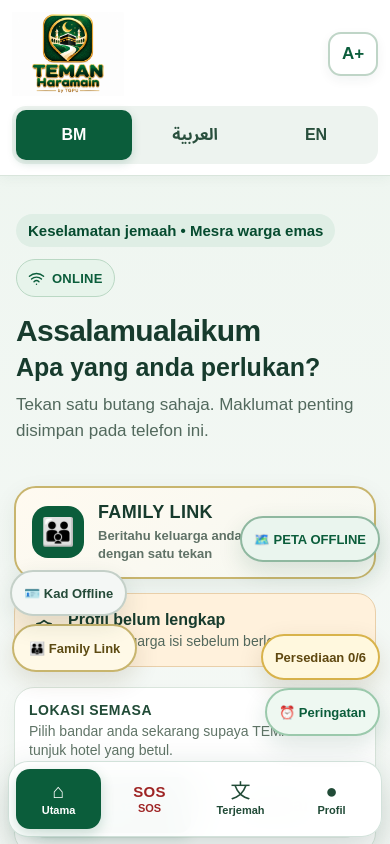
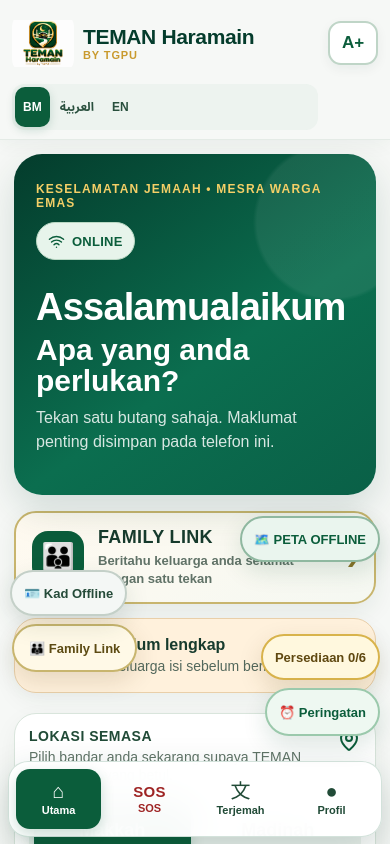
Before and after one commit to MamduhSaffin/TEMAN-Haramain-by-TGPU, a React (Vite) app: page / in a window 390 px wide. Shown: the top 844 px of the page. Built offline with nearby package versions, Linux system fonts and the light colour scheme.

Commit message:
Align TEMAN mobile shell with TGPU design system

```diff
--- a/src/styles.css
+++ b/src/styles.css
@@ -186,3 +186,66 @@ button:disabled{cursor:not-allowed}
   html{scroll-behavior:auto}
   *,*::before,*::after{transition:none!important;animation:none!important}
 }
+
+
+/* TGPU unified mobile shell — TEMAN Haramain.
+   Keeps TEMAN's senior-first safety controls while aligning the visual system
+   with SATU, Muthabbit, Wellness and Iqra. */
+:root{--tgpu-gold:#c99a2e;--tgpu-deep:#043c2c;--tgpu-bg:#f6f8f6}
+@media(max-width:640px){
+ body{background:var(--tgpu-bg)}
+ .shell{padding-bottom:calc(92px + env(safe-area-inset-bottom))}
+ .topbar{
+   position:sticky;top:0;z-index:70;
+   display:grid;grid-template-columns:minmax(0,1fr) auto;align-items:center;
+   padding:max(8px,env(safe-area-inset-top)) 14px 9px;
+   background:rgba(246,248,246,.97);border-bottom:1px solid #e4ebe6;
+   box-shadow:0 4px 18px rgba(4,60,44,.05);backdrop-filter:blur(16px)
+ }
+ .brand{min-width:0!important;gap:9px}
+ .brand .mark{width:62px!important;height:62px!important;flex:0 0 62px!important;border-radius:15px!important}
+ .brand>div:last-child{display:block!important;min-width:0}
+ .brand strong{font-size:21px;line-height:1;color:var(--tgpu-deep);letter-spacing:-.35px}
+ .brand span{font-size:11px;font-weight:900;color:var(--tgpu-gold);letter-spacing:.08em;text-transform:uppercase}
+ .langs{width:auto!important;order:initial!important;display:flex!important;gap:2px;padding:3px;border-radius:12px}
+ .langs button{min-height:40px;padding:6px 8px;font-size:12px}
+ .page{padding:14px 14px 20px;max-width:none}
+ .hero{
+   position:relative;overflow:hidden;margin:0 0 16px;padding:28px 22px 26px;
+   min-height:270px;border-radius:28px;color:#fff;
+   background:radial-gradient(circle at 88% 20%,rgba(255,255,255,.07) 0 18%,transparent 19%),linear-gradient(145deg,var(--tgpu-deep),#0b6e4f 58%,#0a6047);
+   box-shadow:0 15px 38px rgba(4,60,44,.15)
+ }
+ .heroTop{align-items:flex-start}
+ .eyebrow{background:transparent;color:#f4cf67;padding:0;border-radius:0;font-size:12px;letter-spacing:1.2px;text-transform:uppercase}
+ .networkStatus{background:rgba(255,255,255,.13);border-color:rgba(255,255,255,.25);color:#fff;font-size:11px;min-height:34px}
+ .networkStatus.offline{background:rgba(244,207,103,.14);border-color:rgba(244,207,103,.4);color:#ffe8a3}
+ .hero h1{margin-top:28px;color:#fff;font-size:38px;line-height:1}
+ .hero h2{color:#fff;font-size:30px;line-height:1.04;margin-top:8px}
+ .hero p{color:rgba(255,255,255,.84);font-size:16px;line-height:1.45;max-width:310px}
+ .readiness,.cityPanel{border-radius:22px;box-shadow:0 8px 24px rgba(4,60,44,.05)}
+ .action{border-radius:22px;box-shadow:0 8px 24px rgba(4,60,44,.06)}
+ .action.emergency{border-radius:25px;box-shadow:0 13px 30px rgba(158,36,36,.2)}
+ .featureGrid .feature,.toolCard,.helpCard,.translationCard,.guide article{border-radius:22px}
+ .sectionHead{padding-top:12px}
+ .sectionHead h1{font-size:34px}
+}
+
+/* Compact persistent app navigation. Emergency remains a large in-page control. */
+.teman-bottom-nav{display:none}
+@media(max-width:640px){
+ .teman-bottom-nav{
+   position:fixed;left:0;right:0;bottom:0;z-index:80;
+   min-height:78px;padding:8px 6px max(9px,env(safe-area-inset-bottom));
+   display:grid;grid-template-columns:repeat(5,minmax(0,1fr));gap:2px;
+   background:rgba(255,255,255,.98);border-top:1px solid #e5ebe7;
+   box-shadow:0 -8px 24px rgba(4,60,44,.06);backdrop-filter:blur(16px)
+ }
+ .teman-bottom-nav button{
+   min-width:0;min-height:58px;border:0;background:transparent;color:#87938c;
+   display:flex;flex-direction:column;align-items:center;justify-content:center;gap:4px;
+   padding:3px 2px;font-size:10px;font-weight:800
+ }
+ .teman-bottom-nav button svg{width:24px;height:24px}
+ .teman-bottom-nav button.active{color:var(--green)}
+}
```
